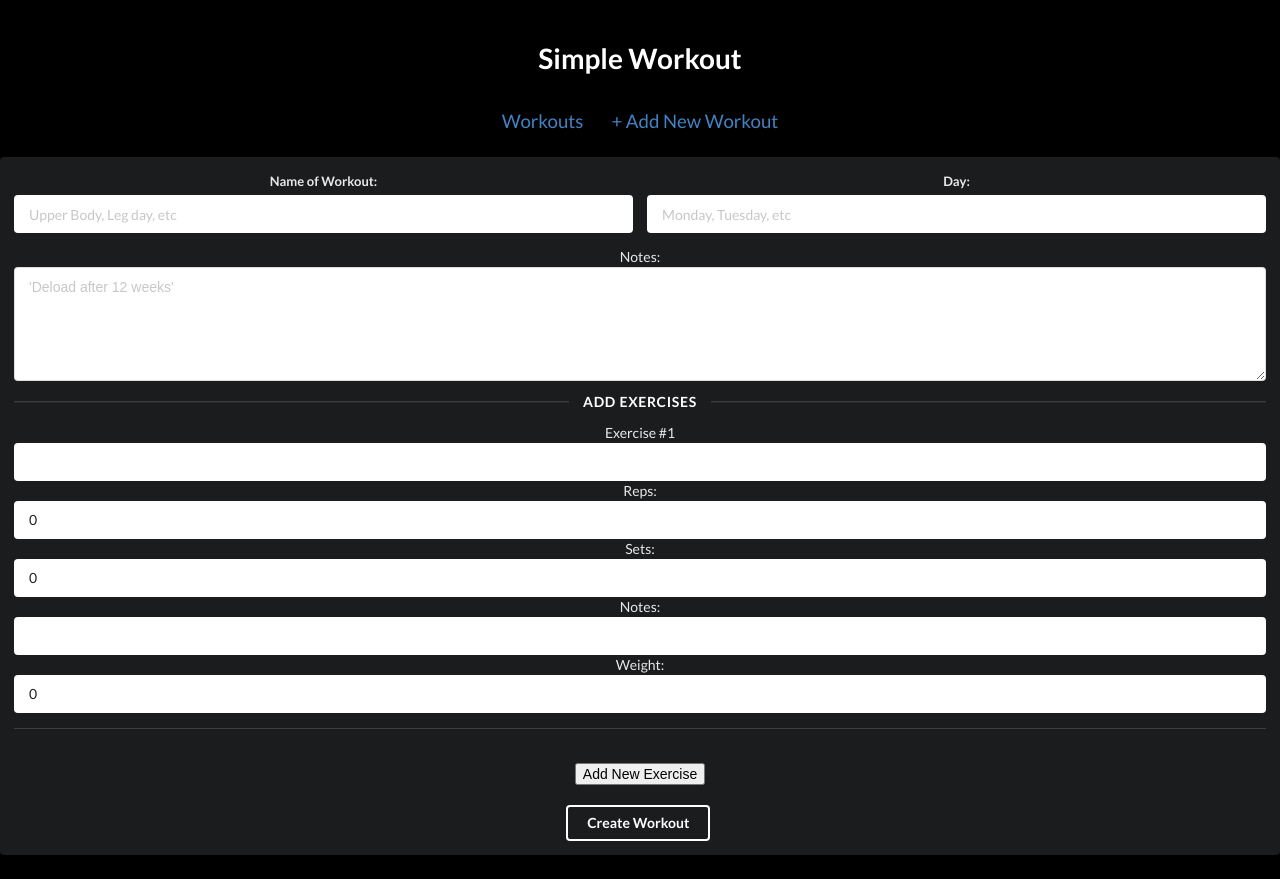
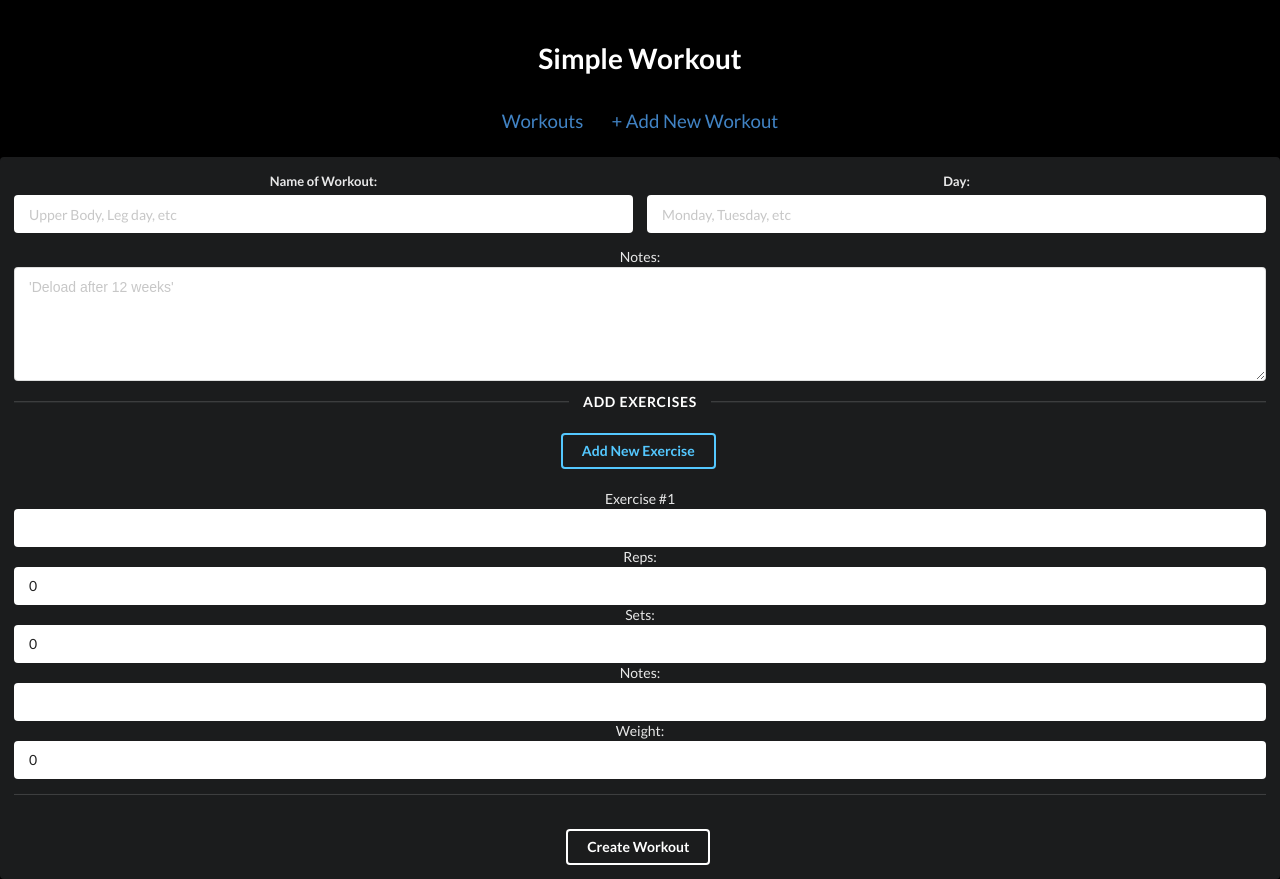
Before and after one commit to Zio-4/simple-workout-client, a React (Create React App) app: page /new_workout in a window 1280 px wide. Before the commit the page ends 855 px from the top, so only its background shows below. Built offline with nearby package versions, Linux system fonts and the light colour scheme; no server answers.

Commit message:
Adding styling to add exercise button

```diff
--- a/src/components/NewWorkoutForm.js
+++ b/src/components/NewWorkoutForm.js
@@ -182,13 +182,12 @@ function NewWorkoutForm({addNewWorkout}) {
                     <h4 class="ui horizontal inverted divider">
                         Add Exercises
                     </h4>
+                    {/*Type button inputs (not button elements) do not submit the form */}
+                    <input class="ui blue inverted button" type="button" value="Add New Exercise" onClick={addExercise} />
+                    {mappedExerciseState}
+                    <br></br>
 
-                        {mappedExerciseState}
-                    <br></br>
-            {/*Type button inputs (not button elements) do not submit the form */}
-            <input type="button" value="Add New Exercise" onClick={addExercise} />
             </div>
-                <br></br>
             <button class="ui inverted submit button">Create Workout</button>
             </div>
         </form>
--- a/src/index.css
+++ b/src/index.css
@@ -40,3 +40,8 @@ code {
 .ui.centered.grid {
   margin-top: 15px;
 }
+
+.ui.blue.inverted.button {
+  margin-top: 10px;
+  margin-bottom: 20px;
+}
```
